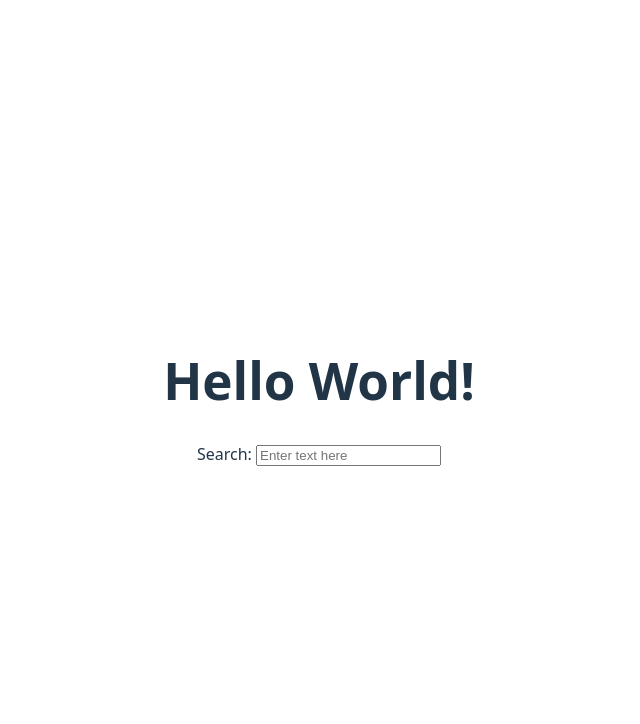
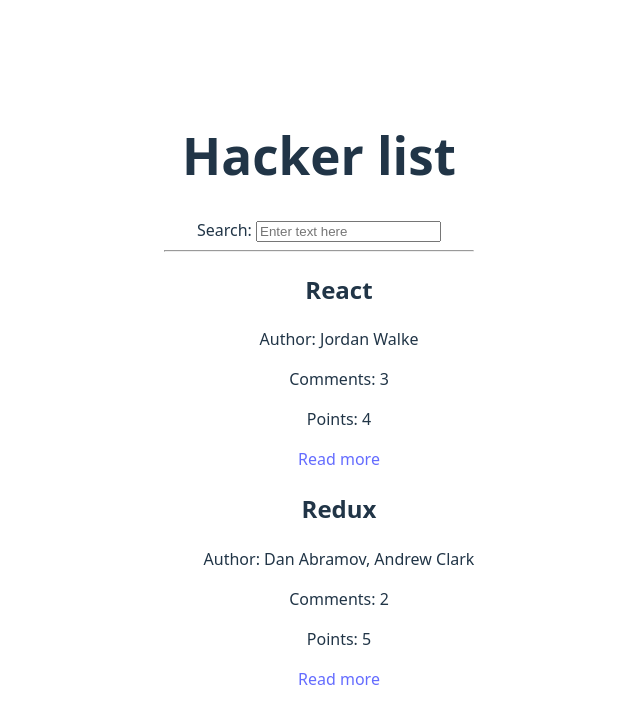
Before and after one commit to lukazc/react-typesctipt-demo, a React (Vite) app: page / in a window 1280 px wide. Shown: the top 724 px of the page, without its empty margins (321-961 px from the left). Built offline with nearby package versions, Linux system fonts and the light colour scheme.

Commit message:
Replace list and add search

```diff
--- a/src/App.tsx
+++ b/src/App.tsx
@@ -1,25 +1,56 @@
 import { useState } from 'react'
 import './App.css'
+
+const devList = [
+    {
+        title: 'React',
+        url: 'https://reactjs.org/',
+        author: 'Jordan Walke',
+        num_comments: 3,
+        points: 4,
+        objectID: 0,
+    },
+    {
+        title: 'Redux',
+        url: 'https://redux.js.org/',
+        author: 'Dan Abramov, Andrew Clark',
+        num_comments: 2,
+        points: 5,
+        objectID: 1,
+    },
+];
 
 function App() {
     const [searchQuery, setSearchQuery] = useState<string>("");
 
-    const welcome = {
-        greeting: "Hello",
-        name: "World"
-    }
-
     return (
         <>
             <div>
-                <h1>{welcome.greeting} {welcome.name}!</h1>
+                <h1>Hacker list</h1>
                 <label htmlFor='search'>Search: </label>
                 <input id="search" type="text" placeholder="Enter text here" onChange={(e) => setSearchQuery(e.target.value)} />
             </div>
+
+            <hr />
+
             <ul>
-                { searchQuery.split('').map((char, index) => (
-                    <li key={index}>{char}</li>
-                ))}
+                {
+                    devList.map((item) => {
+                        const { title, url, author, num_comments, points, objectID } = item;
+                        const searchTerm = searchQuery.toLowerCase();
+                        const isMatch = title.toLowerCase().includes(searchTerm) || author.toLowerCase().includes(searchTerm);
+
+                        return (
+                            <li key={objectID} style={{ display: isMatch ? 'block' : 'none' }}>
+                                <h2>{title}</h2>
+                                <p>Author: {author}</p>
+                                <p>Comments: {num_comments}</p>
+                                <p>Points: {points}</p>
+                                <a href={url} target="_blank" rel="noopener noreferrer">Read more</a>
+                            </li>
+                        )
+                    })
+                }
             </ul>
         </>
     )
```
